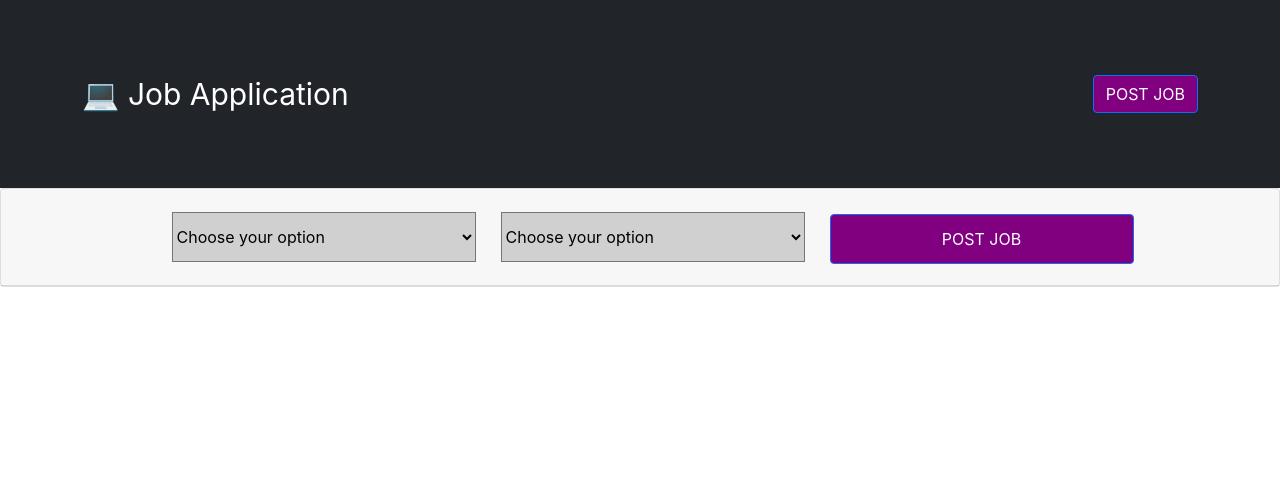
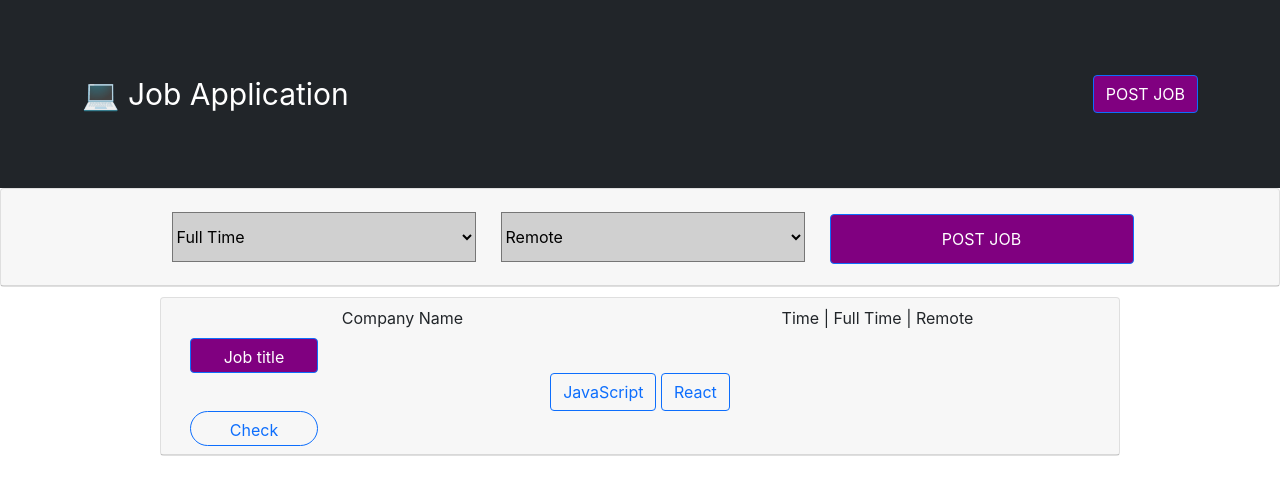
Before and after one commit to irit2607/Job_Finder_App, a React (Create React App) app in the folder job-finder-app/: page / in a window 1280 px wide. Shown: the top 494 px of the page. Built offline with nearby package versions, Linux system fonts and the light colour scheme.

Commit message:
post-item

```diff
--- a/job-finder-app/src/App.js
+++ b/job-finder-app/src/App.js
@@ -1,11 +1,13 @@
 import React from 'react'
 
 import NavBar from './components/NavBar';
+import PostItems from './components/PostItems';
 
 const App = () => {
   return (
     <div>
       <NavBar/>
+      <PostItems/>
     </div>
   )
 }
--- a/job-finder-app/src/components/NavBar.jsx
+++ b/job-finder-app/src/components/NavBar.jsx
@@ -22,17 +22,17 @@ const NavBar = () => {
 
                 <Card className="text-center">
                     <Card.Header> <select className="browser-default custom-select" style={{ borderRadius: '3 px', marginLeft: '25px', marginBottom: '15px', marginTop: '15px', backgroundColor: '#D0D0D0', width: '19rem', height: '50px' }}>
-                        <option>Choose your option</option>
-                        <option value="1">Option 1</option>
-                        <option value="2">Option 2</option>
-                        <option value="3">Option 3</option>
+                        <option> Full Time </option>
+                        <option value="1">Full Time</option>
+                        <option value="2">Part Time</option>
+                        <option value="3">Contract</option>
                     </select>
 
                         <select className="browser-default custom-select" style={{ borderRadius: '3 px', marginLeft: '25px', marginBottom: '15px', marginTop: '15px', backgroundColor: '#D0D0D0', width: '19rem', height: '50px' }}>
-                            <option>Choose your option</option>
-                            <option value="1">Option 1</option>
-                            <option value="2">Option 2</option>
-                            <option value="3">Option 3</option>
+                            <option>Remote </option>
+                            <option value="1">Remote</option>
+                            <option value="2">In office</option>
+
                         </select>
                         <Button style={{ backgroundColor: "purple", marginLeft: '25px', height: '50px', width: '19rem' }}>POST JOB</Button>{' '}
                     </Card.Header>
--- /dev/null
+++ b/job-finder-app/src/components/PostItems.jsx
@@ -0,0 +1,37 @@
+import React from 'react'
+import { Container, Button, Card ,Form, Col,Row} from 'react-bootstrap';
+
+const PostItems = () => {
+    return (
+        <div>
+            <Card className="text-center" style={{ margin: '10px 160px 15px' }}>
+                <Card.Header>
+                    <Row >
+                        <Form.Group as={Col} controlId="formGridEmail">
+                        <Form.Label style={{textAlign:'left'}}>Company Name</Form.Label>
+                        </Form.Group>
+
+                        <Form.Group as={Col} controlId="formGridEmail">
+                        <Form.Label>Time | Full Time | Remote</Form.Label>
+                        </Form.Group>
+
+                    </Row>
+                    <Row>
+
+                    <Button style={{ backgroundColor: "purple", marginLeft: '25px', height: '35px', width: '8rem' }}>Job title</Button>{' '}
+                    <Form.Group >
+                    <Button variant="outline-primary">JavaScript</Button>{' '}
+    <Button variant="outline-primary">React</Button>{' '}
+                        </Form.Group>
+
+                        <Button variant="outline-primary" style={{borderRadius:'20px', marginLeft: '25px', height: '35px', width: '8rem' }}>Check</Button>{' '}
+
+                    </Row>
+                </Card.Header>
+
+            </Card>
+        </div>
+    )
+}
+
+export default PostItems
```
